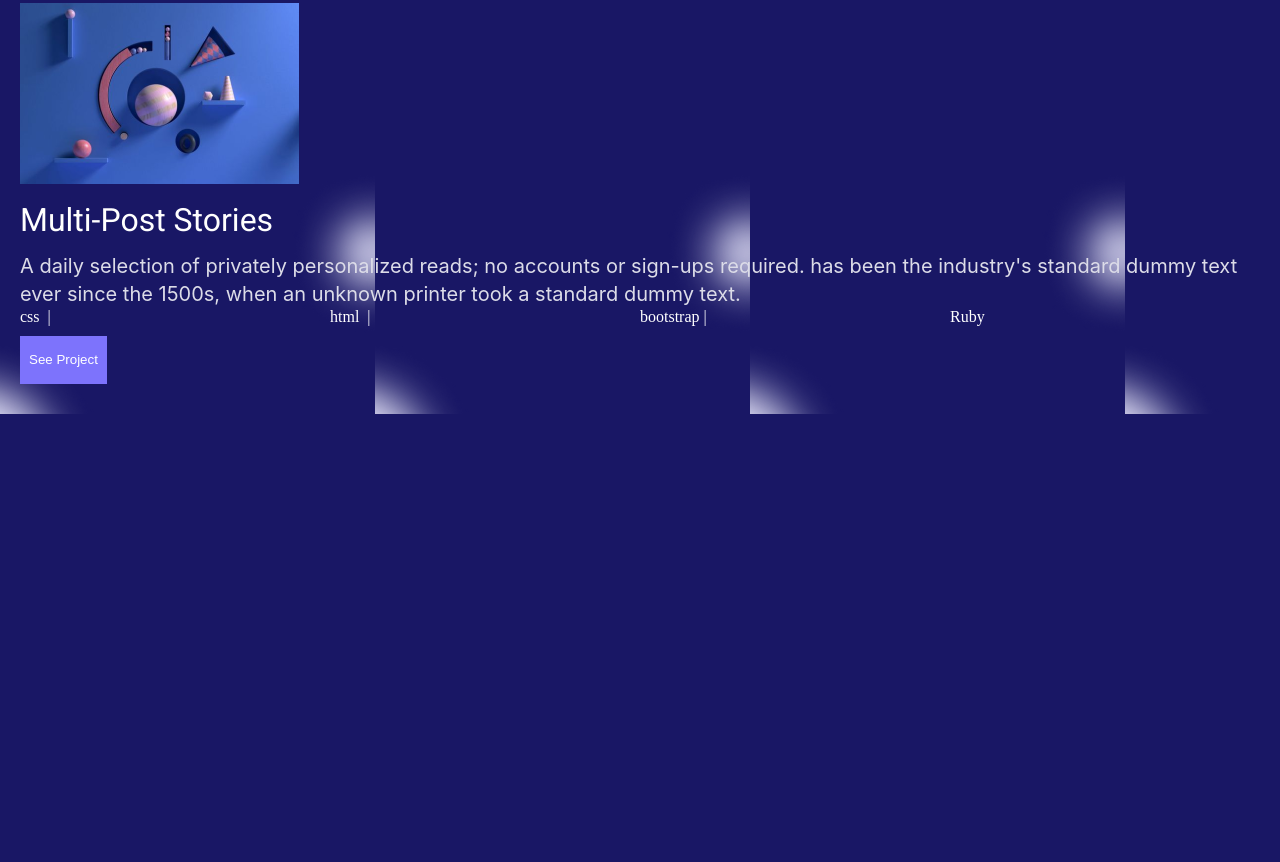
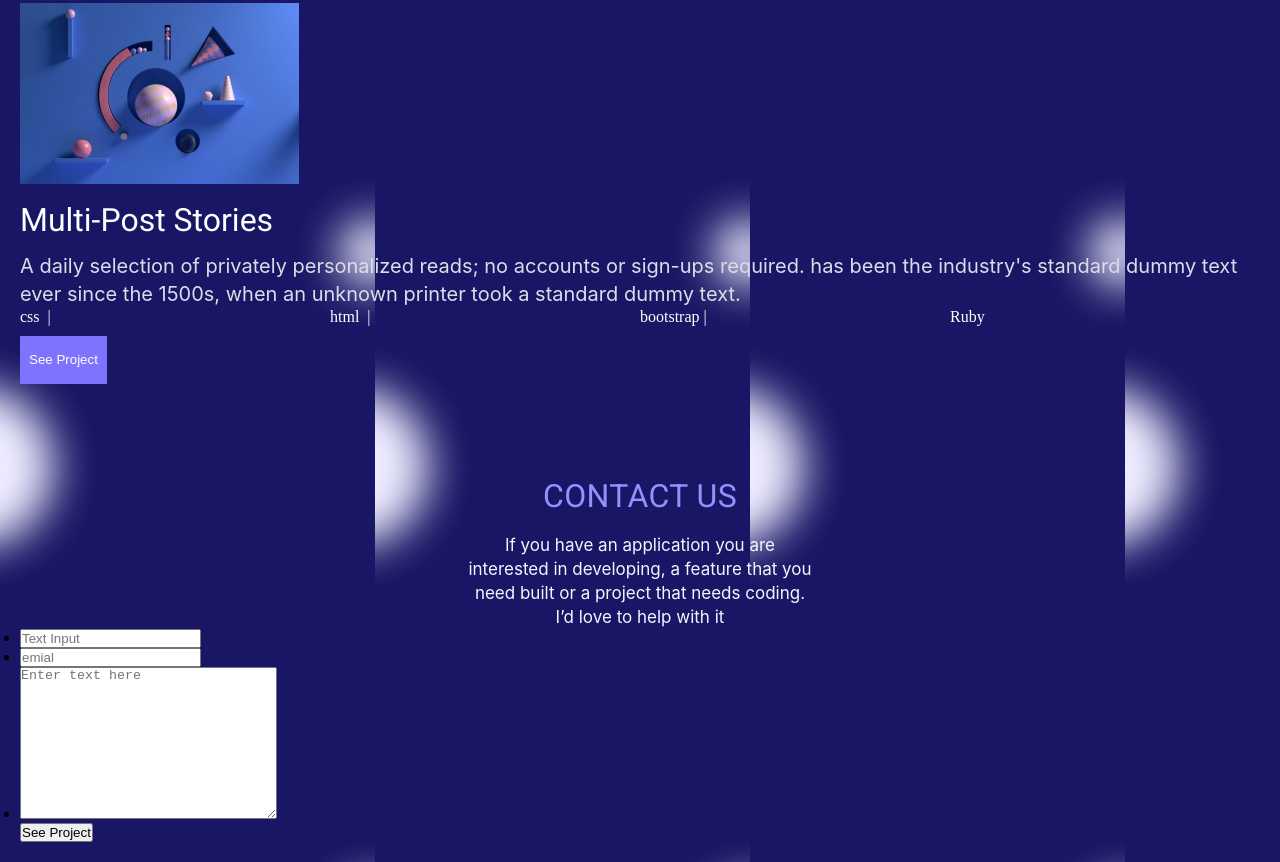
Before and after one commit to solorics/Portfolio, a website: page index.html in a window 1280 px wide. Shown: the part 2315-3177 px from the top of the page. Before the commit the page ends 2729 px from the top, so only its background shows below. Drawn offline with Linux system fonts and the light colour scheme.

Commit message:
create HTML for form

```diff
--- a/index.html
+++ b/index.html
@@ -83,7 +83,6 @@
         </section>
 
         <div class="link-page">
-            <!--footer contents goes here-->
             <hr>
 
             <ul class="icon">
@@ -172,7 +171,42 @@
             </div>
         </div>
 
+<footer>
+    <div class="template-footer">
+        <h1>CONTACT US</h1>
+        <p>If you have an application you are <br>
+            interested in developing, a feature that you <br>
+            need built or a project that needs coding. <br>
+            I’d love to help with it </p>
 
+            <div>
+                <form>
+                    <ul>
+                        <li>
+                            <label for="name"></label>
+                            <input type="text" id="name" name="user_name" placeholder="Text Input" required>
+                        </li>
+                        <li>
+                            <label for="mail"></label>
+                            <input type="email" id="mail" name="email" placeholder="emial" required value>
+                        </li>
+                        <li>
+                            <label for="msg"></label>
+                            <textarea name="Enter text here" id="msg" placeholder="Enter text here" required cols="30" rows="10"></textarea>
+                        </li>
+                    </ul>
+
+                    <div>
+                        <button class="form-button" type="submit" onclick>
+                            See Project
+                        </button>
+                    </div>
+                </form>
+            </div>
+
+
+    </div>
+</footer>
 
 
 
--- a/style.css
+++ b/style.css
@@ -214,3 +214,28 @@ hr {
   color: #fff;
   border: 1px solid #7d73fc;
 }
+
+.template-footer h1 {
+  display: flex;
+  justify-content:center;
+  color: #9390FF;
+  font-family: 'Roboto';
+  font-style: normal;
+  font-weight: 500;
+  font-size: 32px;
+  line-height: 44px;
+  margin-top: 40px;
+
+}
+
+.template-footer p {
+  font-family: 'Inter';
+  font-style: normal;
+  font-weight: 400;
+  font-size: 17px;
+  line-height: 24px;
+  flex: none;
+  text-align: center;
+  color: #F5F5FF;
+  margin-top: 15px;
+}
```
